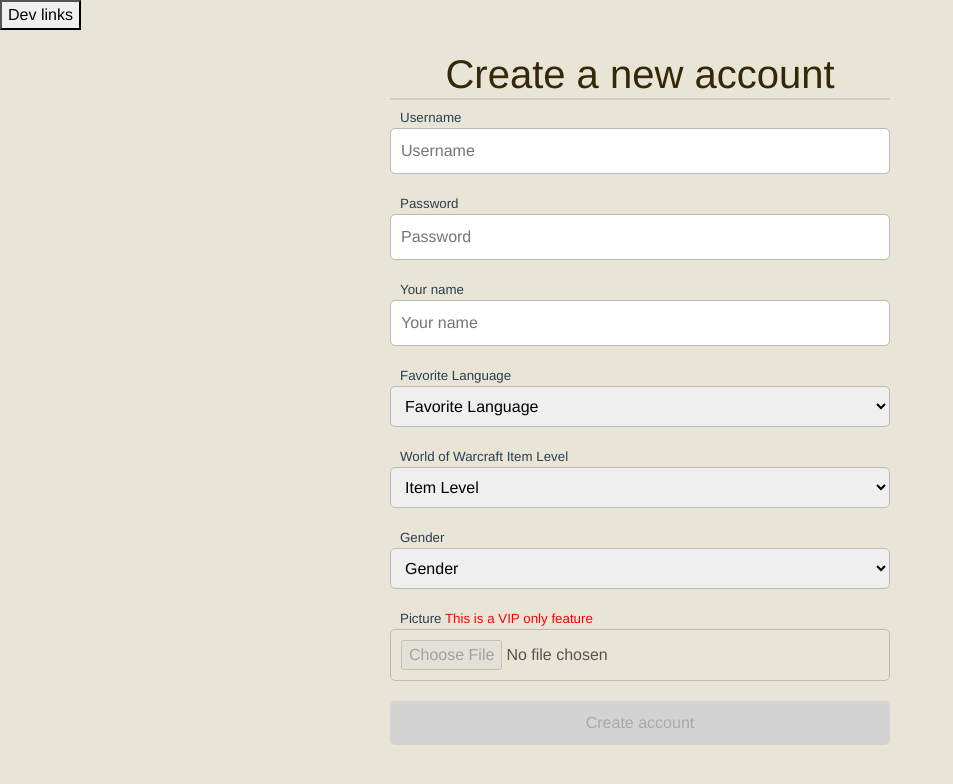
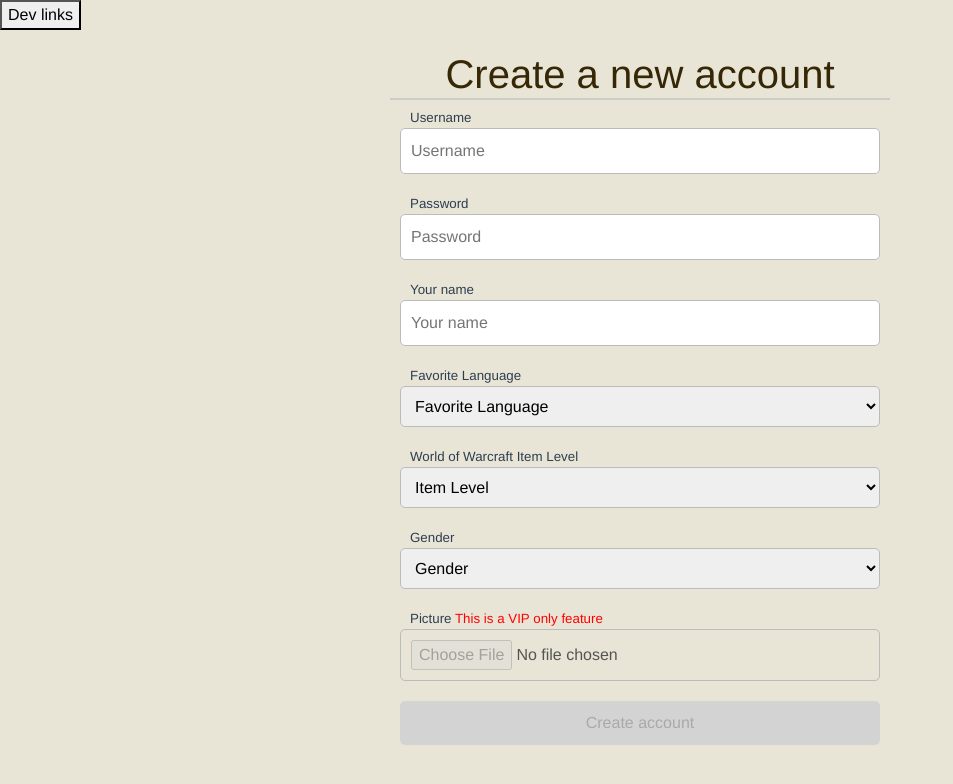
Before and after one commit to viktorhul/meet-a-geek, a Vue app: page /create-account in a window 1280 px wide. Shown: the top 784 px of the page, without its empty margins (0-953 px from the left). Built offline with nearby package versions, Linux system fonts and the light colour scheme.

Commit message:
fix padding on login and make user

```diff
--- a/src/views/CreateAccount.vue
+++ b/src/views/CreateAccount.vue
@@ -157,7 +157,7 @@
         >
         <input type="file" disabled />
       </div>
-
+      <div class= "button-container">
         <button
           class="create"
           @click.prevent="createAccount"
@@ -172,6 +172,7 @@
         >
           Create account
         </button>
+      </div>
     </form>
   </div>
 </template>
@@ -359,6 +360,7 @@ h1 {
 .inputField {
   text-align: left;
   width: 100%;
+  padding: 0 10px;
 }
 
 .inputField label {
@@ -382,10 +384,12 @@ h1 {
 button + button {
   margin-top: 10px;
 }
-
+.button-container{
+  padding: 0 10px;
+}
 button {
+  width: 100%;
   outline: 0;
-  width: 100%;
   padding: 10px;
   border: 0;
   border-radius: 5px;
--- a/src/views/Home.vue
+++ b/src/views/Home.vue
@@ -29,12 +29,14 @@
           placeholder="Password"
         />
       </div>
+      <div class="fix-padding">
       <button class="login" @click.prevent="login" :disabled="!validInputData">
         Log in
       </button>
       <button class="create" @click.prevent="$router.push('/create-account')">
         Create account
       </button>
+      </div>
     </form>
   </div>
 </template>
@@ -118,6 +120,7 @@ h1 {
 .inputField {
   text-align: left;
   width: 100%;
+  padding: 0 10px;
 }
 
 .inputField label {
@@ -147,6 +150,9 @@ button {
   border: 0;
   border-radius: 5px;
 }
+.fix-padding{
+  padding: 0 10px;
+}
 
 button:not(:disabled).login {
   background: green;
```
Lines whose indentation alone changed are shown as unchanged.
